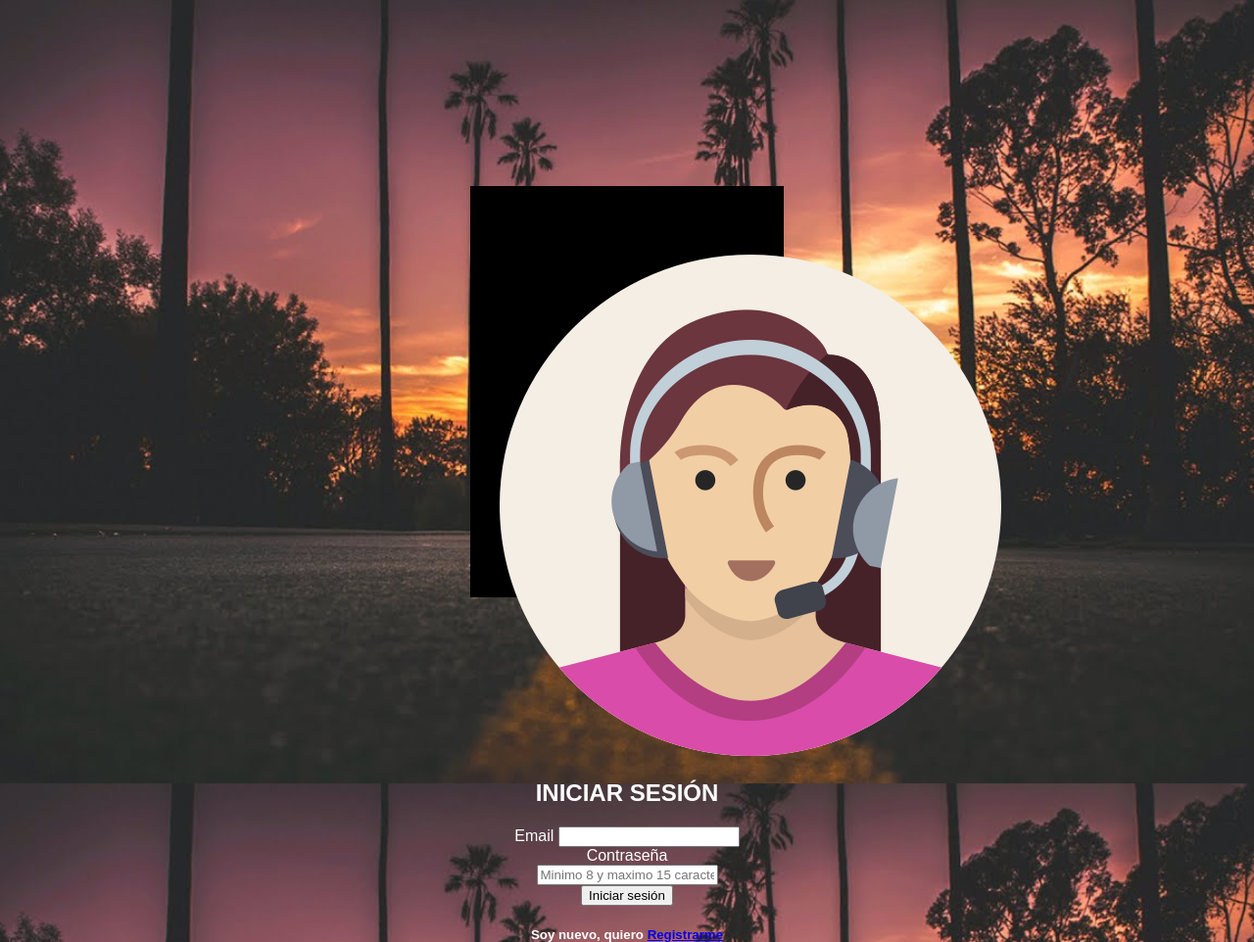
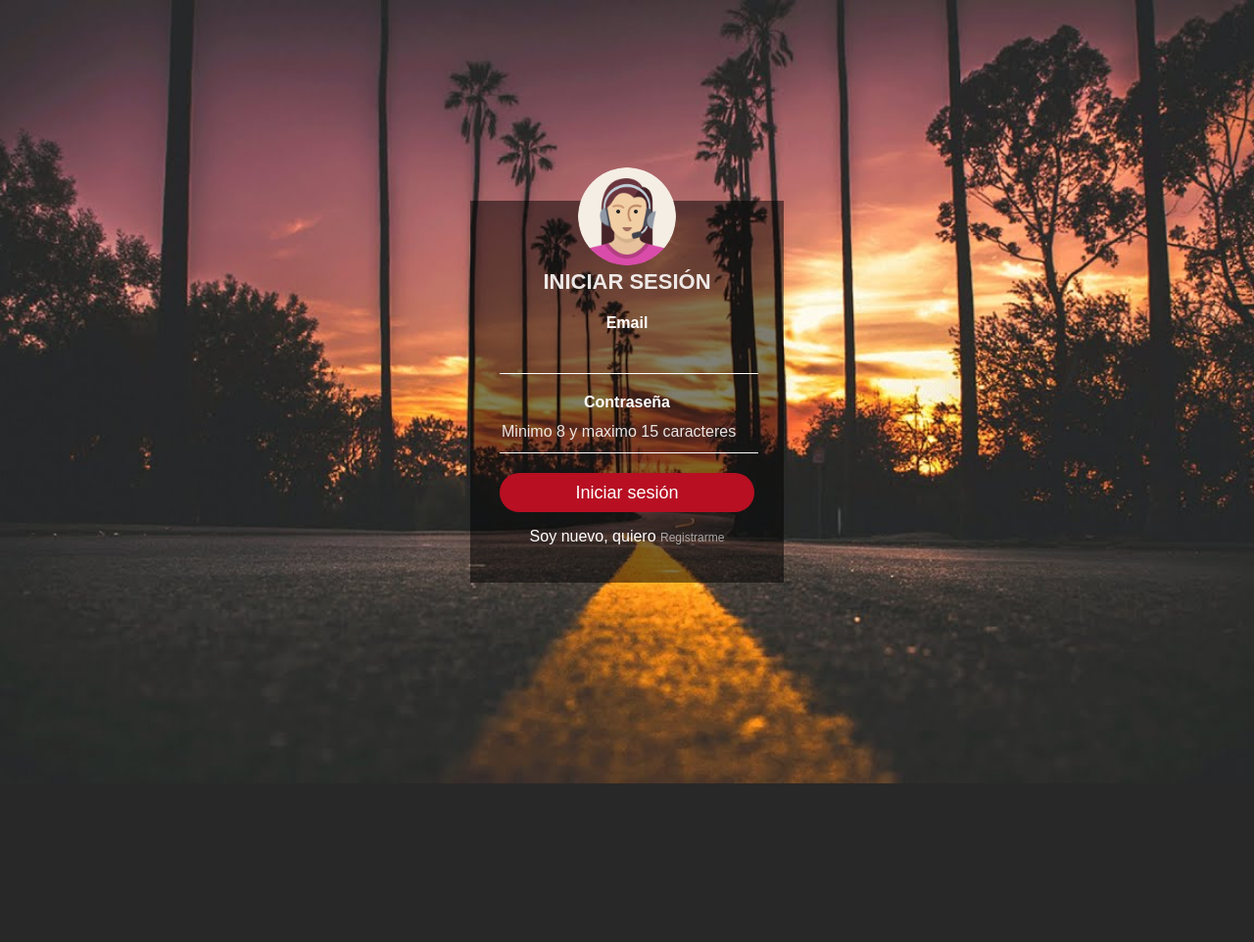
Before and after one commit to DanneryOrtega/PARCIAL-3, a Flask app: page / in a window 1280 px wide. Shown: the whole page at 98% size. After the commit the page ends 800 px from the top, so only its background shows below. Run offline with Flask 2, Linux system fonts and the light colour scheme.

Commit message:
iniciando

```diff
--- a/static/main.css
+++ b/static/main.css
@@ -6,12 +6,17 @@ body {
     font-family: sans-serif;
     height: 100vh;
     background-attachment: fixed;
+
+}
+
+h1,h2,h3,h4,h5{
+    color: rgba(255, 255, 255, 0.884);
 }
 
 .login-box {
 width: 320px;
-height: 420px;
-background: #000;
+height: 390px;
+background: rgba(0, 0, 0, .5);
 color: #fff;
 top: 50%;
 left: 50%;
@@ -26,6 +31,155 @@ padding: 70px 30px;
     height: 100px;
     border-radius: 50%;
     position: absolute;
-    top: -50px;
+    top: -34px;
     left: calc(50% - 50px);
   }
+
+  .login-box h2 {
+    margin: 0;
+    padding: 0 0 20px;
+    text-align: center;
+    font-size: 22px;
+  }
+
+  .login-box label {
+    margin: 0;
+    padding: 0;
+    font-weight: bold;
+    display: block;
+  }
+
+  .login-box input {
+    width: 100%;
+    margin-bottom: 20px;
+
+  }
+
+  .login-box input::placeholder {
+    color:  rgba(255, 255, 255, 0.884);
+  }
+
+
+
+  .login-box input[type="email"], .login-box input[type="password"] {
+    border: none;
+    border-bottom: 1px solid #fff;
+    background: transparent;
+    outline: none;
+    height: 40px;
+    color: #fff;
+    font-size: 16px;
+  }
+
+  .login-box input[type="submit"] {
+    border: none;
+    outline: none;
+    height: 40px;
+    background: #b80f22;
+    color: #fff;
+    font-size: 18px;
+    border-radius: 20px;
+    margin: 0%;
+  }
+
+  .login-box input[type="submit"]:hover {
+    cursor: pointer;
+    background: #ffc107;
+    color: #000;
+  }
+
+  .login-box a {
+    text-decoration: none;
+    font-size: 12px;
+    line-height: 20px;
+    color: darkgrey;
+  }
+
+  .login-box a:hover {
+    color: #fff;
+  }
+
+  .mensaje-flash{
+    background-color: rgba(255, 0, 0, 0.747);
+    width: 25%;
+    margin: 0 auto;
+    border-radius: 5px;
+  }
+  .close{
+      background: rgba(255, 0, 0, 0.397);
+      border: none;
+      font-size: 17px;
+
+  }
+
+  ul {
+    list-style-type: none;
+    margin: 0;
+    padding: 0;
+    overflow: hidden;
+    background-color: #333;
+  }
+
+  li {
+    float: left;
+    border-right:1px solid #bbb;
+  }
+
+  li:last-child {
+    border-right: none;
+  }
+
+  li a {
+    display: block;
+    color: white;
+    text-align: center;
+    padding: 14px 16px;
+    text-decoration: none;
+  }
+
+  li a:hover:not(.active) {
+    background-color: #111;
+  }
+
+  .active {
+    background-color: #4CAF50;
+  }
+
+  table {
+    border-collapse: collapse;
+    width: 100%;
+    margin-bottom: 20px;
+    margin-top: 20px;
+
+  }
+
+  th, td {
+    text-align: left;
+    padding: 8px;
+    background-color: #f2f2f2f1
+  }
+
+
+
+  th {
+    background-color: #4CAF50;
+    color: white;
+  }
+
+  .boton{
+    border: none;
+    outline: none;
+    height: 40px;
+    background: #b80f22;
+    color: #fff;
+    font-size: 18px;
+    border-radius: 20px;
+    margin: 0%;
+    padding: 10px;
+  }
+
+  .boton:hover {
+    cursor: pointer;
+    background: #ffc107;
+    color: #000;
+  }
--- a/templates/categoria.html
+++ b/templates/categoria.html
@@ -2,7 +2,7 @@
     block content %}
     <div class="title-page">
       <h1>Listado de Categorias</h1>
-      <a class="btn btn-success" href="{{ url_for('crear_categoria') }}">Crear</a>
+      <a class="btn btn-success boton" href="{{ url_for('crear_categoria') }}">Crear</a>
     </div>
 
     <table class="table">
@@ -10,7 +10,6 @@
         <tr>
           <th>ID</th>
           <th>Nombres</th>
-          <th></th>
         </tr>
       </thead>
       <tbody>
--- a/templates/index.html
+++ b/templates/index.html
@@ -9,8 +9,6 @@
 
 <center>
 
-
-        <h4 class="text-white">Hola</h4>
         <h1 class="text-info">Bienvenido a su cuenta</h1>
 </center>
 
--- a/templates/layouts/mensajes.html
+++ b/templates/layouts/mensajes.html
@@ -29,7 +29,7 @@
     {% with messages = get_flashed_messages(category_filter=['error']) %}
       {% if messages %}
           {% for message in messages %}
-          <div class="alert alert-danger alert-dismissible fade show col-md-6" role="alert">
+          <div class="mensaje-flash alert alert-danger alert-dismissible fade show col-md-6" role="alert">
             {{ message }}
           <button type="button" class="close" data-dismiss="alert" aria-label="Close">
             <span aria-hidden="true">&times;</span>
@@ -47,13 +47,13 @@
         <!-- Optional JavaScript; choose one of the two! -->
 
     <!-- Option 1: jQuery and Bootstrap Bundle (includes Popper) -->
-    <!-- <script src="https://code.jquery.com/jquery-3.5.1.slim.min.js" integrity="sha384-DfXdz2htPH0lsSSs5nCTpuj/zy4C+OGpamoFVy38MVBnE+IbbVYUew+OrCXaRkfj" crossorigin="anonymous"></script>
-    <script src="https://cdn.jsdelivr.net/npm/bootstrap@4.5.3/dist/js/bootstrap.bundle.min.js" integrity="sha384-ho+j7jyWK8fNQe+A12Hb8AhRq26LrZ/JpcUGGOn+Y7RsweNrtN/tE3MoK7ZeZDyx" crossorigin="anonymous"></script> -->
+    <script src="https://code.jquery.com/jquery-3.5.1.slim.min.js" integrity="sha384-DfXdz2htPH0lsSSs5nCTpuj/zy4C+OGpamoFVy38MVBnE+IbbVYUew+OrCXaRkfj" crossorigin="anonymous"></script>
+    <script src="https://cdn.jsdelivr.net/npm/bootstrap@4.5.3/dist/js/bootstrap.bundle.min.js" integrity="sha384-ho+j7jyWK8fNQe+A12Hb8AhRq26LrZ/JpcUGGOn+Y7RsweNrtN/tE3MoK7ZeZDyx" crossorigin="anonymous"></script>
 
     <!-- Option 2: jQuery, Popper.js, and Bootstrap JS-->
-    <!-- <script src="https://code.jquery.com/jquery-3.5.1.slim.min.js" integrity="sha384-DfXdz2htPH0lsSSs5nCTpuj/zy4C+OGpamoFVy38MVBnE+IbbVYUew+OrCXaRkfj" crossorigin="anonymous"></script>
+    <script src="https://code.jquery.com/jquery-3.5.1.slim.min.js" integrity="sha384-DfXdz2htPH0lsSSs5nCTpuj/zy4C+OGpamoFVy38MVBnE+IbbVYUew+OrCXaRkfj" crossorigin="anonymous"></script>
     <script src="https://cdn.jsdelivr.net/npm/popper.js@1.16.1/dist/umd/popper.min.js" integrity="sha384-9/reFTGAW83EW2RDu2S0VKaIzap3H66lZH81PoYlFhbGU+6BZp6G7niu735Sk7lN" crossorigin="anonymous"></script>
-    <script src="https://cdn.jsdelivr.net/npm/bootstrap@4.5.3/dist/js/bootstrap.min.js" integrity="sha384-w1Q4orYjBQndcko6MimVbzY0tgp4pWB4lZ7lr30WKz0vr/aWKhXdBNmNb5D92v7s" crossorigin="anonymous"></script> -->
+    <script src="https://cdn.jsdelivr.net/npm/bootstrap@4.5.3/dist/js/bootstrap.min.js" integrity="sha384-w1Q4orYjBQndcko6MimVbzY0tgp4pWB4lZ7lr30WKz0vr/aWKhXdBNmNb5D92v7s" crossorigin="anonymous"></script>
 
   </body>
 </html>
--- a/templates/login.html
+++ b/templates/login.html
@@ -1,27 +1,26 @@
 {% extends 'layouts/mensajes.html' %} {% block title %} Login {% endblock %}
 {% block content %}
 
+<form action="{{ url_for('login') }}" method="POST" >
+
 <center>
-<div class="login-box">
-    <img src="../static/user.png" alt="user">
+    <div class="login-box">
+    <img class="avatar" src="../static/user.png" alt="user">
     <h2>INICIAR SESIÓN</h2>
-
-    <form action="{{ url_for('login') }}" method="POST" ></form>
-        <div class="form-group col-md-6" >
-            <label for="email" class="h4">Email</label>
+        <div class="form-group" >
+            <label for="email" >Email</label>
             <input type="email" id="email" name="email" class="form-control" />
         </div>
 
-        <div class="form-group col-md-6">
-            <label for="password" class="h4">Contraseña</label>
+        <div class="form-group">
+            <label for="password">Contraseña</label>
             <input type="password" placeholder="Minimo 8 y maximo 15 caracteres" id="password" name="password" class="form-control" />
         </div>
 
-        <button type="submit" class="btn btn-outline-info">Iniciar sesión</button>
-        <h1></h1>
-        <h5>Soy nuevo, quiero <a class="h5"<a href="{{ url_for('registro')}}">Registrarme</a></h5>
-    </form>
-</div>
+        <input type="submit" class="btn btn-outline-info" value="Iniciar sesión">
+        <p>Soy nuevo, quiero <a href="{{ url_for('registro')}}">Registrarme</a></p>
+    </div>
+</form>
 </center>
 
 {% endblock %}
--- a/templates/productos.html
+++ b/templates/productos.html
@@ -2,7 +2,7 @@
     block content %}
     <div class="title-page">
       <h1>Listado de Productos</h1>
-      <a class="btn btn-success" href="{{ url_for('crear_pro')}}">Crear</a>
+      <a class="boton" href="{{ url_for('crear_pro')}}">Crear</a>
     </div>
 
     <table class="table">
```
Also changed, not shown: templates/layouts/base.html (+10 -28 lines), templates/perfil.html (+11 -17 lines).
